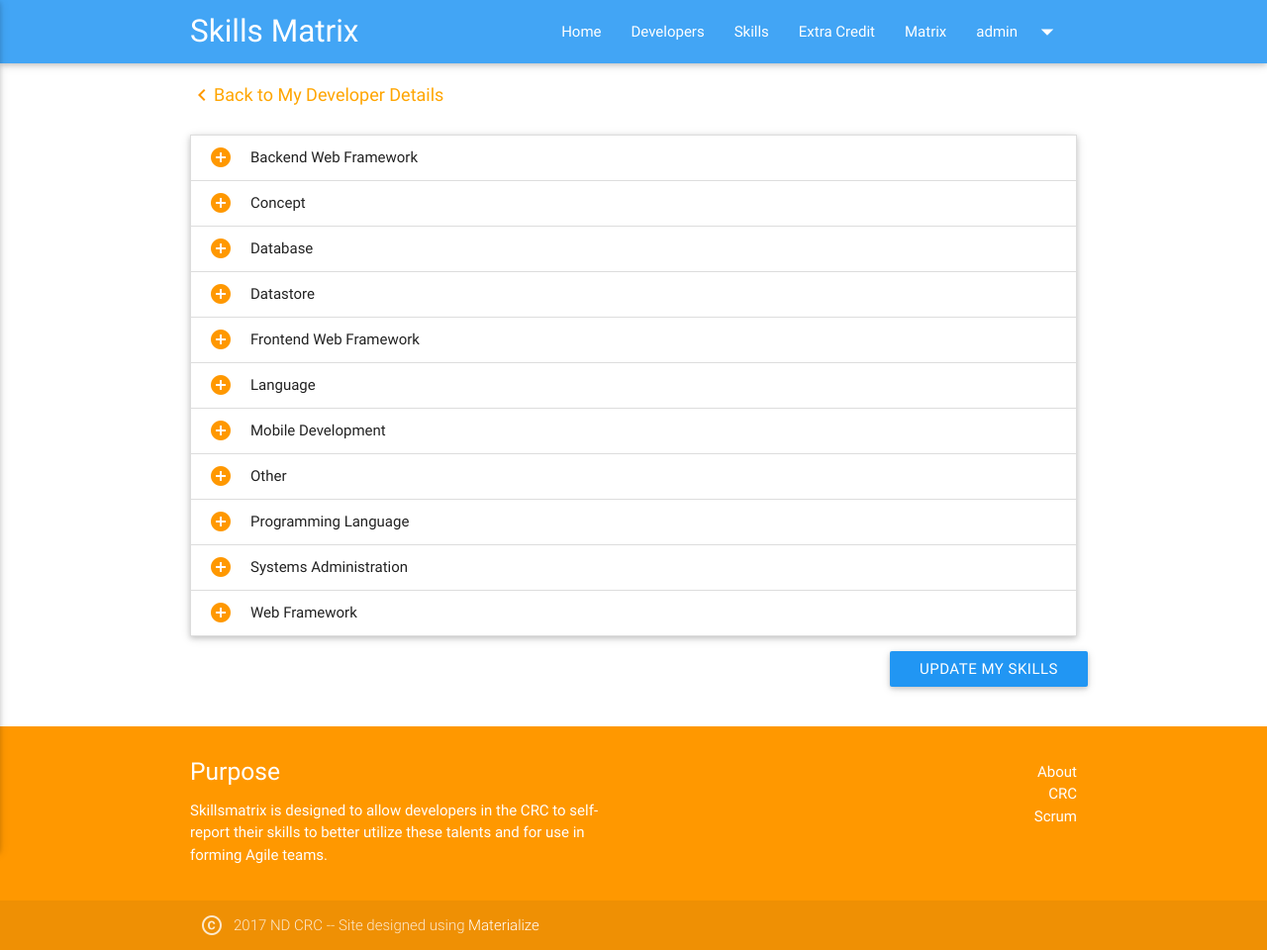
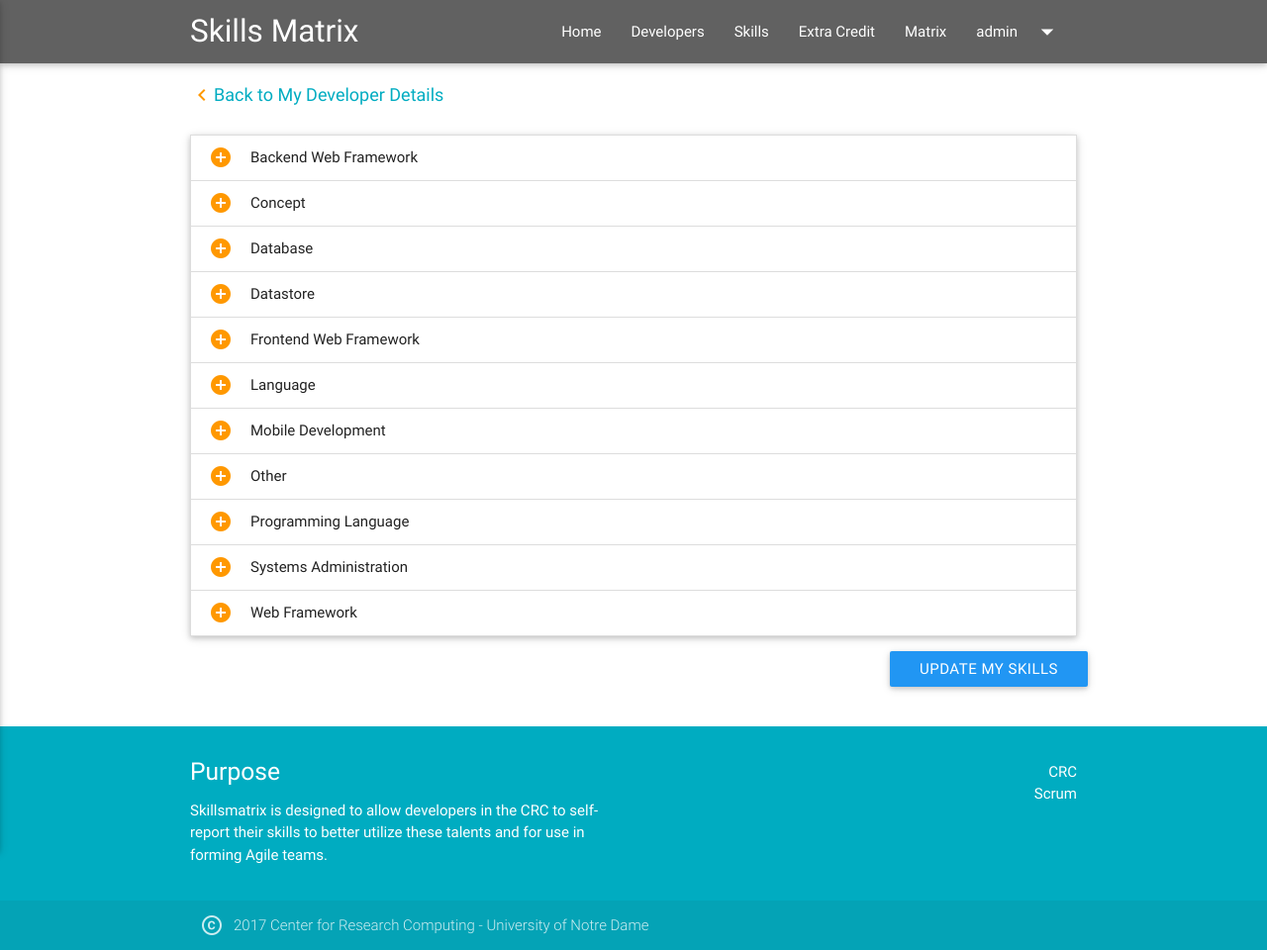
Before and after one commit to lupescudaniel/skills_matrix, a Django app: page /skills/add-many/ in a window 1280 px wide. Shown: the whole page at 99% size. Run offline with Django 3.2, Linux system fonts and the light colour scheme; a user stored in the database is signed in; data comes from the database, SQL or seed files in the repository; parts of the project's set-up code (start-up, migrations or seed data) failed here and were passed over.

Commit message:
Change base color scheme

```diff
--- a/skillsmatrix/static/css/style.css
+++ b/skillsmatrix/static/css/style.css
@@ -49,7 +49,7 @@
 /* BREADCRUMB CSS */
 .my-breadcrumb {
     font-size: 18px;
-    color: orange;
+    color: #00acc1;
 }
 
 .my-breadcrumb i,
@@ -62,7 +62,7 @@
 
 .my-breadcrumb:before {
     content: '\E5CC';
-    color: orange;
+    color: #00acc1;
     vertical-align: top;
     display: inline-block;
     font-family: 'Material Icons';
@@ -78,10 +78,10 @@
 }
 
 .my-breadcrumb:last-child {
-    color: orange;
+    color: #00acc1;
 }
 i.icon-blue {
-    color: #2196f3;
+    color: #424242;
 }
 
 .title-icons {
@@ -95,8 +95,8 @@
   height: 22px;
   border-top: 2px solid transparent;
   border-left: 2px solid transparent;
-  border-right: 2px solid orange; /* You need to change the colour here */
-  border-bottom: 2px solid orange; /* And here */
+  border-right: 2px solid #00acc1; /* You need to change the colour here */
+  border-bottom: 2px solid #00acc1; /* And here */
   -webkit-transform: rotate(40deg);
   -moz-transform: rotate(40deg);
   -ms-transform: rotate(40deg);
@@ -113,5 +113,5 @@
 blockquote{
   margin: 20px 0;
   padding-left: 1.5rem;
-  border-left: 5px solid orange; /* Just change the color value and that's it*/
+  border-left: 5px solid #00acc1; /* Just change the color value and that's it*/
 }
--- a/templates/materialize/base_materialize.html
+++ b/templates/materialize/base_materialize.html
@@ -18,11 +18,11 @@
 
 <!-- Dropdown Structure -->
 <ul id="dropdown1" class="dropdown-content">
-    <li><a class="blue-text" href="{% url "my_developer_details" %}">My Page</a></li>
+    <li><a class="grey-text text-darken-3" href="{% url "my_developer_details" %}">My Page</a></li>
 </ul>
 
 <!-- Nav Bar -->
-<nav class="blue lighten-1" role="navigation">
+<nav class="grey darken-2" role="navigation">
     <div class="nav-wrapper container"><a id="logo-container" href="{% url 'home_page' %}" class="brand-logo">Skills
         Matrix</a>
         <ul class="right hide-on-med-and-down">
@@ -55,23 +55,23 @@
         </ul>
         <!-- Mobile Nav Bar -->
         <ul id="nav-mobile" class="side-nav">
-            <li><a href="{% url 'home_page' %}" class="blue-text">Home</a></li>
-            <li><a href="{% url 'developer_list' %}" class="blue-text">Developers</a></li>
-            <li><a href="{% url 'skills_list' %}" class="blue-text">Skills</a></li>
+            <li><a href="{% url 'home_page' %}" class="grey-text text-darken-3">Home</a></li>
+            <li><a href="{% url 'developer_list' %}" class="grey-text text-darken-3">Developers</a></li>
+            <li><a href="{% url 'skills_list' %}" class="grey-text text-darken-3">Skills</a></li>
             <li>
-                <a href="{% url 'skills_list' %}" class="blue-text">Extra Credit
+                <a href="{% url 'skills_list' %}" class="grey-text text-darken-3">Extra Credit
 {#                {% if extracredit_tokens and is_developer %}#}
 {#                    <span class="badge orange white-text">{{ extracredit_tokens }}</span>#}
 {#                {% endif %}#}
                 </a>
             </li>
-            <li><a href="{% url 'matrix' %}" class="blue-text">Matrix</a></li>
-            <li><a href="{% url "my_developer_details" %}" class="blue-text">My Page</a></li>
+            <li><a href="{% url 'matrix' %}" class="grey-text text-darken-3">Matrix</a></li>
+            <li><a href="{% url "my_developer_details" %}" class="grey-text text-darken-3">My Page</a></li>
             <li>
                 <div class="divider"></div>
             </li>
-            <li><a href="https://crc.nd.edu/" class="orange-text" target="_blank">CRC Website</a></li>
-            <li><a href="{% url 'scrum_resources' %}" class="orange-text">Scrum Resources</a></li>
+            <li><a href="https://crc.nd.edu/" class="cyan-text" target="_blank">CRC Website</a></li>
+            <li><a href="{% url 'scrum_resources' %}" class="cyan-text">Scrum Resources</a></li>
         </ul>
         <a href="#" data-activates="nav-mobile" class="button-collapse"><i class="material-icons">menu</i></a>
     </div>
@@ -84,10 +84,10 @@
             <div class="container">
                 <br><br>
 
-                <h1 class="header center orange-text">Employee Skills Matrix</h1>
+                <h1 class="header center cyan-text text-darken-1">Employee Skills Matrix</h1>
 
                 <div class="row center">
-                    <h5 class="header col s12 light">Keep track of skills to better utilize talent and place employees
+                    <h5 class="header col s12 light grey-text text-darken-2">Keep track of skills to better utilize talent and place employees
                         on teams and projects that will interest and challenge them.</h5>
                 </div>
                 <br/>
@@ -99,39 +99,39 @@
             <div class="section">
                 <div class="row center-cols center-align">
                     <div class="col m3">
-                        <div class="card small blue">
+                        <div class="card small cyan darken-1">
 
                             <div class="card-content white-text">
                                 <span class="card-title"><i
                                         class="material-icons image-margin">people</i>Developers</span>
                                 <p>All CRC developers have an account on Skills Matrix.</p>
                             </div>
-                            <div class="card-action orange">
+                            <div class="card-action light-green">
                                 <a class="white-text" href="{% url 'developer_list' %}">View developers</a>
                             </div>
                         </div>
                     </div>
                     <div class="col m3">
-                        <div class="card small blue">
+                        <div class="card small cyan darken-1">
 
                             <div class="card-content white-text">
                                 <span class="card-title"><i class="material-icons image-margin">work</i>Skills</span>
                                 <p>Self report your skills on your developer page.</p>
                             </div>
-                            <div class="card-action orange">
+                            <div class="card-action light-green">
                                 <a class="white-text" href="{% url 'skills_list' %}">View all skills</a>
                             </div>
                         </div>
                     </div>
                     <div class="col m3">
-                        <div class="card small blue">
+                        <div class="card small cyan darken-1">
 
                             <div class="card-content white-text">
                                 <span class="card-title"><i
                                         class="material-icons image-margin">assessment</i>Matrix</span>
                                 <p>See who has experience with a particular skill.</p>
                             </div>
-                            <div class="card-action orange">
+                            <div class="card-action light-green">
                                 <a class="white-text" href="{% url 'matrix' %}">View skills matrix</a>
                             </div>
                         </div>
@@ -143,10 +143,10 @@
             <div class="section">
                 <div class="container">
                     <div class="row center">
-                        <i class="material-icons large blue-text">sentiment_very_satisfied</i>
-                        <h5 class="header col s12 light"><a
+                        <i class="material-icons large cyan-text text-darken-1">sentiment_very_satisfied</i>
+                        <h5 class="header col s12 light grey-text text-darken-2"><a class="cyan-text text-darken-1"
                                 href="http://www.gallup.com/businessjournal/167462/employees-strengths-company-stronger.aspx"
-                                target="_blank"> Research</a> suggests that employees who use their strengths every day
+                                target="_blank"><strong>Research</strong></a> suggests that employees who use their strengths every day
                             are six times more likely to be engaged on the job.<br><br>
                             Engagement has been shown to increase when managers focus on employees' strengths.<br><br>
                             Furthermore, focusing on employees' strengths directly relates to improved well-being. </h5>
@@ -160,7 +160,7 @@
 </main>
 
 <!-- FOOTER -->
-<footer class="page-footer orange">
+<footer class="page-footer cyan darken-1">
     <div class="container">
         <div class="row">
             <div class="col l6 s12">
@@ -175,9 +175,7 @@
 
             </div>
             <div class="col l3 s12 ">
-                {#                <h5 class="white-text right right-align">Links</h5>#}
                 <ul class="right right-align">
-                    <li><a class="white-text" href="#!">About</a></li>
                     <li><a class="white-text" href="https://crc.nd.edu/" target="_blank">CRC</a></li>
                     <li><a class="white-text" href="{% url 'scrum_resources' %}">Scrum</a></li>
                 </ul>
@@ -187,10 +185,7 @@
     <div class="footer-copyright">
         <div class="container valign-wrapper">
             <i class="material-icons" style="margin: 10px;">copyright</i>
-            2017 ND CRC -
-            <div class="right"> - Site designed using <a class="white-text"
-                                                         href="http://materializecss.com">Materialize</a>
-            </div>
+            2017 Center for Research Computing - University of Notre Dame
         </div>
     </div>
 </footer>
```
